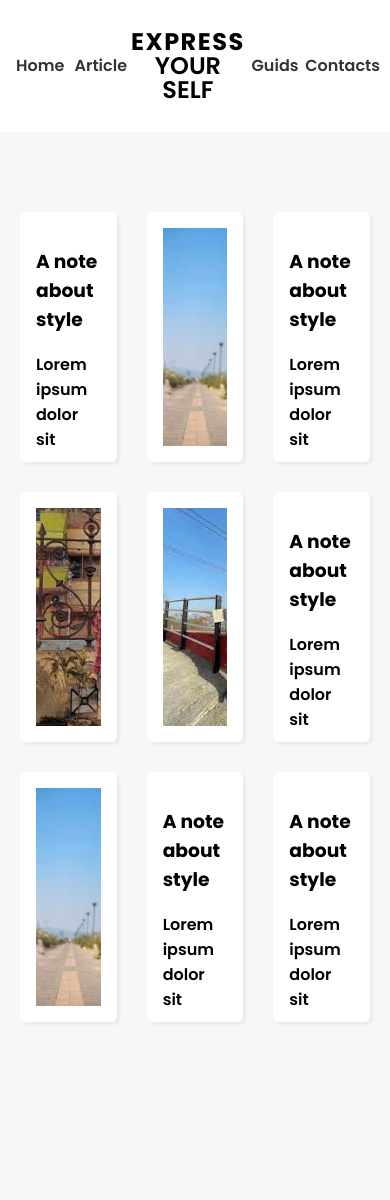
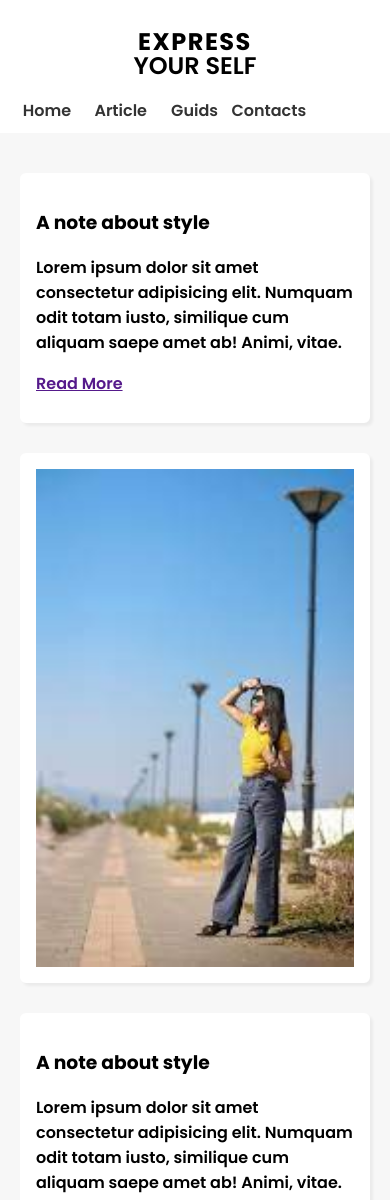
Before and after one commit to ZEUZ8/CSS-gridLayouts, a plain HTML site: page 4 - masonry/index.html in a window 390 px wide. Shown: the top 1200 px of the page. Before the commit the page ends 1102 px from the top, so only its background shows below. Drawn offline with Linux system fonts and the light colour scheme.

Commit message:
Completed image height adjustments and ensured full responsiveness with media queries.

```diff
--- a/4 - masonry/index.css
+++ b/4 - masonry/index.css
@@ -59,3 +59,31 @@ main img{
     min-width: 100%;
     height: 100%;
 }
+
+main .short{
+    grid-row: span 1 ;
+}
+main .tall{
+    grid-row: span 2 ;
+}
+
+@media screen and (max-width:960px) {
+    main{
+        grid-template-columns: 1fr 1fr;
+    }
+}
+
+@media screen and (max-width:620px) {
+    main{
+        grid-template-columns: 1fr ;
+        max-width: 400px;
+        margin: 20px auto;
+    }
+    nav{
+        grid-template-columns: repeat(4 1fr);
+    }
+    nav h1{
+        grid-column: 1 / span 5;
+        grid-row: 1;
+    }
+}
--- a/4 - masonry/index.html
+++ b/4 - masonry/index.html
@@ -20,7 +20,7 @@
       </nav>
     </header>
     <main>
-      <div>
+      <div class="short">
         <h3>A note about style</h3>
         <p>
           Lorem ipsum dolor sit amet consectetur adipisicing elit. Numquam odit
@@ -28,10 +28,10 @@
         </p>
         <a href="">Read More</a>
       </div>
-      <div>
+      <div class="tall">
         <img src="./img/1.jpeg" alt="image" />
       </div>
-      <div>
+      <div class="short">
         <h3>A note about style</h3>
         <p>
           Lorem ipsum dolor sit amet consectetur adipisicing elit. Numquam odit
@@ -39,13 +39,13 @@
         </p>
         <a href="">Read More</a>
       </div>
-      <div>
+      <div  class="tall">
         <img src="./img/2.jpeg" alt="image" />
       </div>
-      <div>
+      <div  class="tall">
         <img src="./img/3.jpeg" alt="image" />
       </div>
-      <div>
+      <div class="short">
         <h3>A note about style</h3>
         <p>
           Lorem ipsum dolor sit amet consectetur adipisicing elit. Numquam odit
@@ -53,10 +53,10 @@
         </p>
         <a href="">Read More</a>
       </div>
-      <div>
+      <div  class="tall">
         <img src="./img/1.jpeg" alt="image" />
       </div>
-      <div>
+      <div class="short">
         <h3>A note about style</h3>
         <p>
           Lorem ipsum dolor sit amet consectetur adipisicing elit. Numquam odit
@@ -64,7 +64,7 @@
         </p>
         <a href="">Read More</a>
       </div>
-      <div>
+      <div class="short">
         <h3>A note about style</h3>
         <p>
           Lorem ipsum dolor sit amet consectetur adipisicing elit. Numquam odit
```
